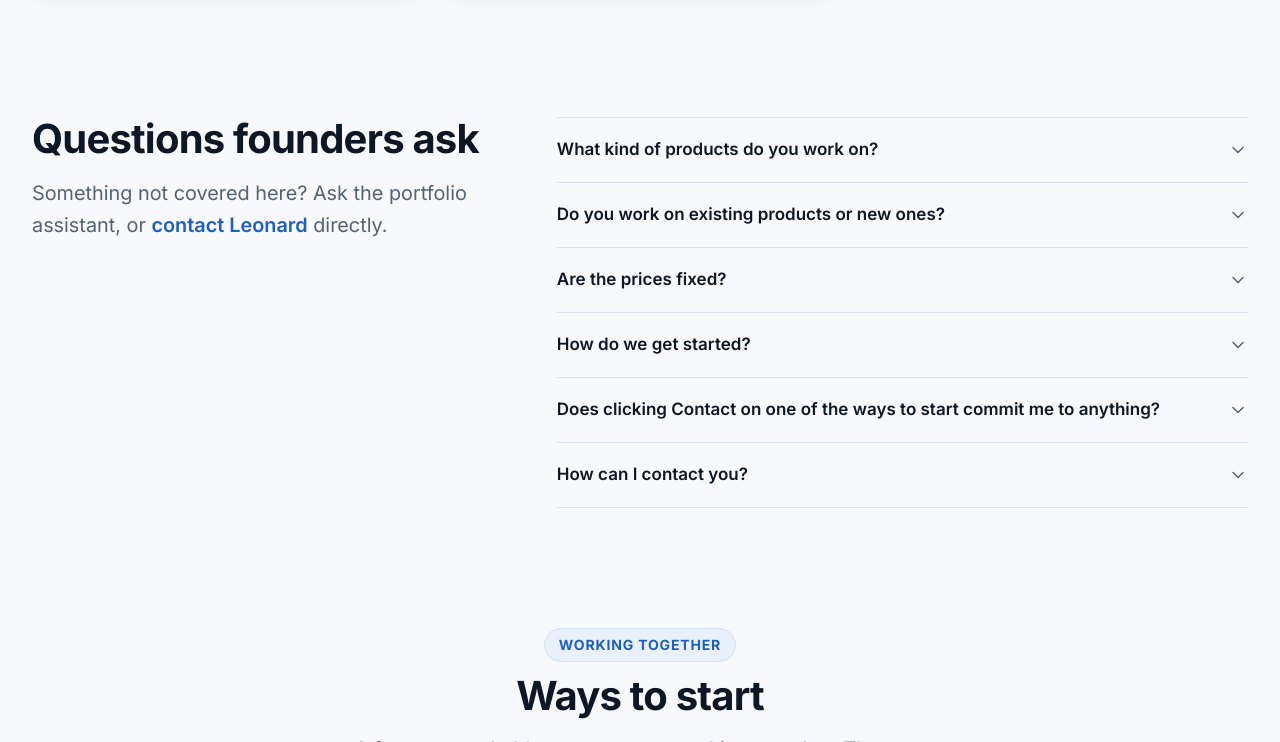
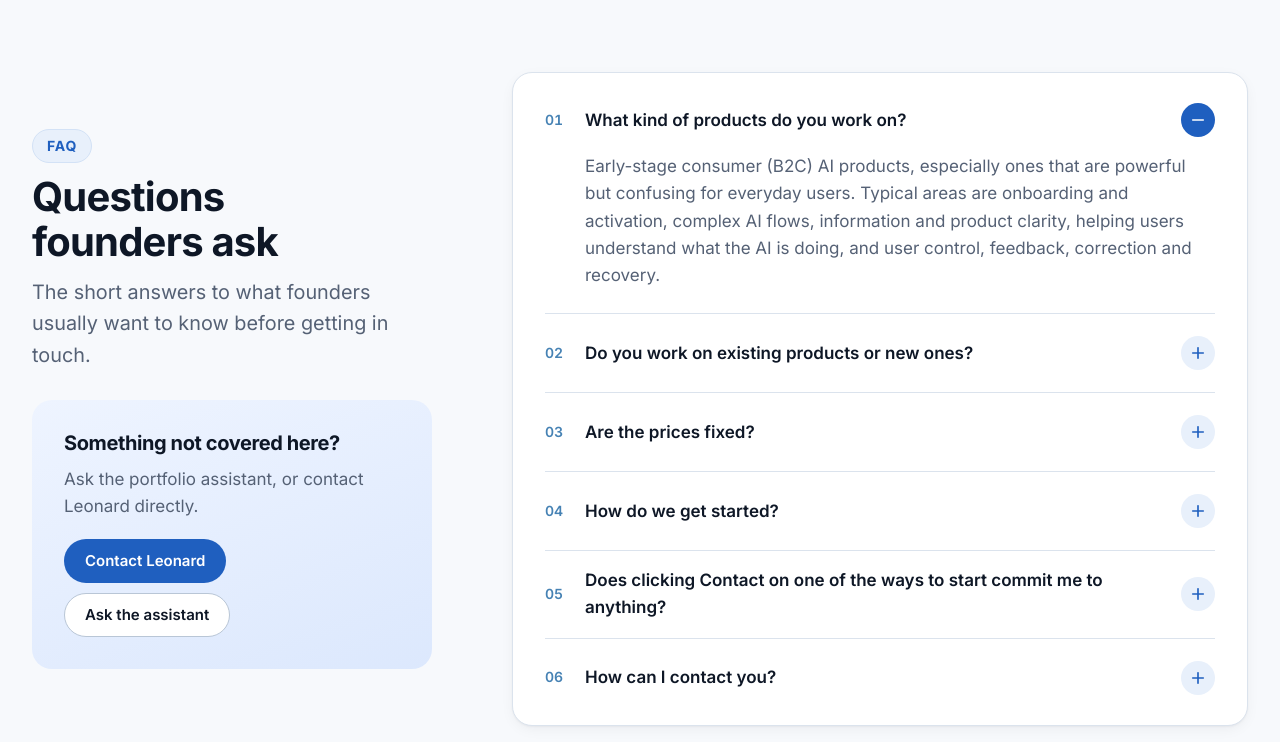
Before and after one commit to leojonesgen-web/jonesuxdesigns-astro, an Astro site: page / in a window 1280 px wide. Shown: the part 5553-6295 px from the top of the page. Built offline with nearby package versions, Linux system fonts and the light colour scheme; Astro itself is replaced by a stand-in of ours.

Commit message:
FAQ split layout; How I work title on one line; mobile: centred hero copy, About heading, FAQ intro and help card (stacked CTAs)
Co-Authored-By: Claude Opus 5.5 <noreply@anthropic.com>
Claude-Session: https://claude.ai/code/session_01Ew1XtTAvXjwEZxzDiqstA5

```diff
--- a/src/components/home/About.astro
+++ b/src/components/home/About.astro
@@ -165,6 +165,11 @@ import { strengths } from '../../data/content';
   }
 
   @media (max-width: 1024px) {
+    .about-split__heading,
+    .about-split__text {
+      text-align: center;
+    }
+
     .about-split__layout {
       grid-template-columns: 1fr;
       gap: var(--space-6);
--- a/src/components/home/Faq.astro
+++ b/src/components/home/Faq.astro
@@ -1,26 +1,45 @@
 ---
-/** FAQ: quieter accordion (native <details>, keyboard accessible without JS). */
-import SectionIntro from '../SectionIntro.astro';
-import Icon from '../Icon.astro';
+/**
+ * FAQ: split layout.
+ *  - Left (vertically centred against the list): tag, heading, short lead and a soft blue
+ *    "Something not covered here?" card with Contact + Ask the assistant.
+ *  - Right: numbered accordion in one white panel (native <details>, works without JS).
+ */
+import Button from '../Button.astro';
 import { faqs } from '../../data/content';
 import { contactHref } from '../../data/site';
 ---
 
 <section class="section faq" id="faq" aria-labelledby="faq-title">
   <div class="container faq__inner">
-    <SectionIntro title="Questions founders ask" id="faq-title">
-      <p>
-        Something not covered here? Ask the portfolio assistant, or <a class="text-link" href={contactHref}>contact Leonard</a> directly.
-      </p>
-    </SectionIntro>
+    <div class="faq__side">
+      <p class="eyebrow">FAQ</p>
+      <h2 class="faq__title" id="faq-title">Questions<br />founders ask</h2>
+      <p class="faq__lead">The short answers to what founders usually want to know before getting in touch.</p>
+
+      <div class="faq__help">
+        <h3 class="faq__help-title">Something not covered here?</h3>
+        <p class="faq__help-text">Ask the portfolio assistant, or contact Leonard directly.</p>
+        <div class="faq__help-actions">
+          <Button href={contactHref}>Contact Leonard</Button>
+          <Button variant="secondary" type="button" data-open-assistant>Ask the assistant</Button>
+        </div>
+      </div>
+    </div>
 
     <div class="faq__list">
       {
-        faqs.map((item) => (
-          <details class="faq__item">
+        faqs.map((item, i) => (
+          <details class="faq__item" open={i === 0}>
             <summary>
-              <span>{item.q}</span>
-              <Icon name="chevron-down" size={20} class="faq__chevron" />
+              <span class="faq__num">{String(i + 1).padStart(2, '0')}</span>
+              <span class="faq__q">{item.q}</span>
+              <span class="faq__toggle" aria-hidden="true">
+                <svg width="18" height="18" viewBox="0 0 24 24" fill="none" stroke="currentColor" stroke-width="2.2" stroke-linecap="round">
+                  <path d="M5 12h14" />
+                  <path class="faq__toggle-v" d="M12 5v14" />
+                </svg>
+              </span>
             </summary>
             <p class="faq__answer">{item.a}</p>
           </details>
@@ -30,6 +49,17 @@ import { contactHref } from '../../data/site';
   </div>
 </section>
 
+<script>
+  // "Ask the assistant" opens the floating portfolio assistant.
+  document.querySelectorAll<HTMLButtonElement>('[data-open-assistant]').forEach((btn) =>
+    btn.addEventListener('click', () => {
+      const toggle = document.querySelector<HTMLButtonElement>('[data-assistant] .assistant__trigger, [data-assistant] [data-assistant-toggle]');
+      const root = document.querySelector('[data-assistant]');
+      if (toggle && !root?.classList.contains('is-open')) toggle.click();
+    }),
+  );
+</script>
+
 <style>
   /* Quieter section directly after More Work on the same background. */
   .faq {
@@ -38,25 +68,73 @@ import { contactHref } from '../../data/site';
 
   .faq__inner {
     display: grid;
-    grid-template-columns: minmax(0, 0.8fr) minmax(0, 1.2fr);
-    gap: var(--space-7);
-    align-items: start;
+    grid-template-columns: minmax(0, 400px) minmax(0, 1fr);
+    gap: var(--space-8);
+    align-items: center;
   }
 
-  .faq__list {
-    border-top: 1px solid var(--color-border);
+  .faq__side {
+    display: flex;
+    flex-direction: column;
+    align-items: flex-start;
+    gap: var(--space-2);
   }
 
-  .faq__item {
-    border-bottom: 1px solid var(--color-border);
+  .faq__title {
+    font-size: var(--fs-h2);
+    font-weight: 700;
+  }
+
+  .faq__lead {
+    color: var(--color-text-muted);
+    font-size: var(--fs-body-lg);
+  }
+
+  .faq__help {
+    display: flex;
+    flex-direction: column;
+    gap: var(--space-2);
+    width: 100%;
+    margin-top: var(--space-3);
+    padding: var(--space-5);
+    background: linear-gradient(160deg, #eef4ff, #dce8fd);
+    border-radius: 20px;
+  }
+
+  .faq__help-title {
+    font-size: 1.25rem;
+    font-weight: 650;
+  }
+
+  .faq__help-text {
+    color: var(--color-text-muted);
+  }
+
+  .faq__help-actions {
+    display: flex;
+    flex-wrap: wrap;
+    gap: 10px;
+    margin-top: 6px;
+  }
+
+  /* Numbered accordion in one white panel */
+  .faq__list {
+    padding: 8px var(--space-5);
+    background: var(--color-surface);
+    border: 1px solid var(--color-border);
+    border-radius: 20px;
+    box-shadow: var(--shadow-card);
+  }
+
+  .faq__item + .faq__item {
+    border-top: 1px solid var(--color-border);
   }
 
   .faq__item summary {
     display: flex;
     align-items: center;
-    justify-content: space-between;
-    gap: var(--space-3);
-    min-height: 64px;
+    gap: 18px;
+    min-height: 78px;
     padding-block: var(--space-3);
     color: var(--color-ink);
     font-size: 1.0625rem;
@@ -64,29 +142,54 @@ import { contactHref } from '../../data/site';
     list-style: none;
     cursor: pointer;
     border-radius: 4px;
-    transition: color var(--duration-base) var(--ease);
   }
 
   .faq__item summary::-webkit-details-marker {
     display: none;
   }
 
-  .faq__item summary:hover {
+  .faq__num {
+    width: 22px;
+    flex-shrink: 0;
+    color: var(--color-steel);
+    font-size: var(--fs-small);
+    font-variant-numeric: tabular-nums;
+  }
+
+  .faq__q {
+    flex: 1;
+    transition: color var(--duration-base) var(--ease);
+  }
+
+  .faq__item summary:hover .faq__q {
     color: var(--color-primary);
   }
 
-  .faq__item :global(.faq__chevron) {
+  .faq__toggle {
+    display: inline-flex;
     flex-shrink: 0;
-    color: var(--color-text-muted);
-    transition: transform var(--duration-base) var(--ease);
+    align-items: center;
+    justify-content: center;
+    width: 34px;
+    height: 34px;
+    background: var(--color-primary-tint);
+    border-radius: 50%;
+    color: var(--color-primary);
+    transition: background-color var(--duration-base) var(--ease), color var(--duration-base) var(--ease);
   }
 
-  .faq__item[open] :global(.faq__chevron) {
-    transform: rotate(180deg);
+  .faq__item[open] .faq__toggle {
+    background: var(--color-primary);
+    color: #fff;
+  }
+
+  .faq__item[open] .faq__toggle-v {
+    display: none;
   }
 
   .faq__answer {
     max-width: 62ch;
+    margin: -6px 0 0 40px;
     padding-bottom: var(--space-4);
     color: var(--color-text-muted);
   }
@@ -96,5 +199,35 @@ import { contactHref } from '../../data/site';
       grid-template-columns: 1fr;
       gap: var(--space-5);
     }
+
+    /* Stacked: centred tag, title, lead and help card */
+    .faq__side {
+      align-items: center;
+      text-align: center;
+    }
+
+    .faq__help {
+      align-items: center;
+    }
+
+    /* Option A: the two CTAs stacked, full width */
+    .faq__help-actions {
+      flex-direction: column;
+      align-self: stretch;
+    }
+  }
+
+  @media (max-width: 560px) {
+    .faq__list {
+      padding: 4px var(--space-3);
+    }
+
+    .faq__item summary {
+      gap: 12px;
+    }
+
+    .faq__answer {
+      margin-left: 34px;
+    }
   }
 </style>
--- a/src/components/home/Hero.astro
+++ b/src/components/home/Hero.astro
@@ -264,6 +264,16 @@ import { contactHref } from '../../data/site';
       max-width: 16ch;
     }
 
+    /* Tablet and phone: centred copy */
+    .hero__copy {
+      align-items: center;
+      text-align: center;
+    }
+
+    .hero__actions {
+      justify-content: center;
+    }
+
     /* Tablet and phone: typography-only hero, no photo or chips */
     .hero__visual {
       display: none;
--- a/src/components/home/Process.astro
+++ b/src/components/home/Process.astro
@@ -14,7 +14,7 @@ import { processSteps } from '../../data/content';
 
 <section class="section process" id="process" aria-labelledby="process-title">
   <div class="container">
-    <SectionIntro eyebrow="How I work" title="A structured process, from problem to interface" id="process-title" align="center">
+    <SectionIntro eyebrow="How I work" title="A structured process, from problem to interface" id="process-title" align="center" class="process__intro">
       <p>Each step builds on the one before, so design decisions stay grounded in the product and its users.</p>
     </SectionIntro>
 
@@ -97,6 +97,25 @@ import { processSteps } from '../../data/content';
   /* Follows About (surface) and is followed by the light CTA. */
   .process {
     padding-bottom: var(--space-7);
+  }
+
+  /* Title on one line on desktop; balanced wrap below so no word sits alone */
+  .process :global(.process__intro) {
+    max-width: none;
+  }
+
+  .process :global(.process__intro .section-intro__title) {
+    text-wrap: balance;
+  }
+
+  @media (min-width: 1100px) {
+    .process :global(.process__intro .section-intro__title) {
+      white-space: nowrap;
+    }
+  }
+
+  .process :global(.process__intro .section-intro__lead) {
+    max-width: 640px;
   }
 
   .process__steps {
```
